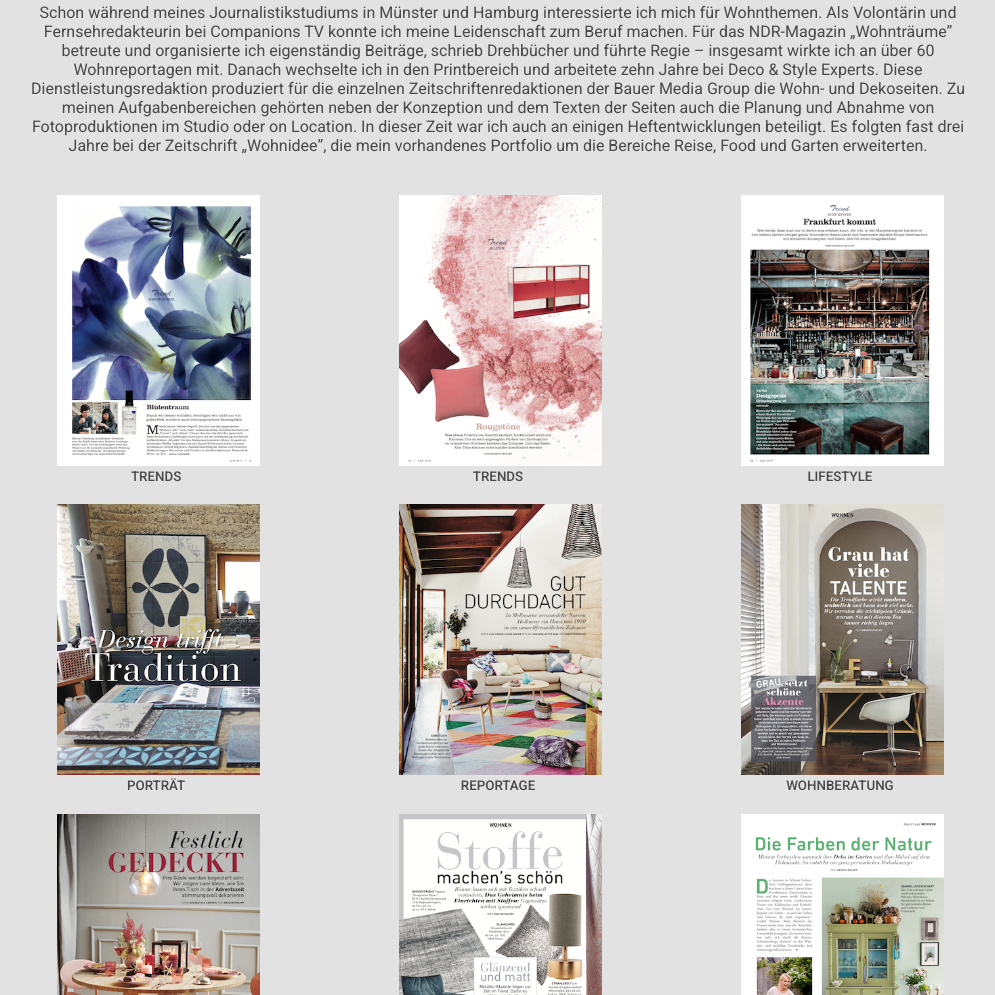
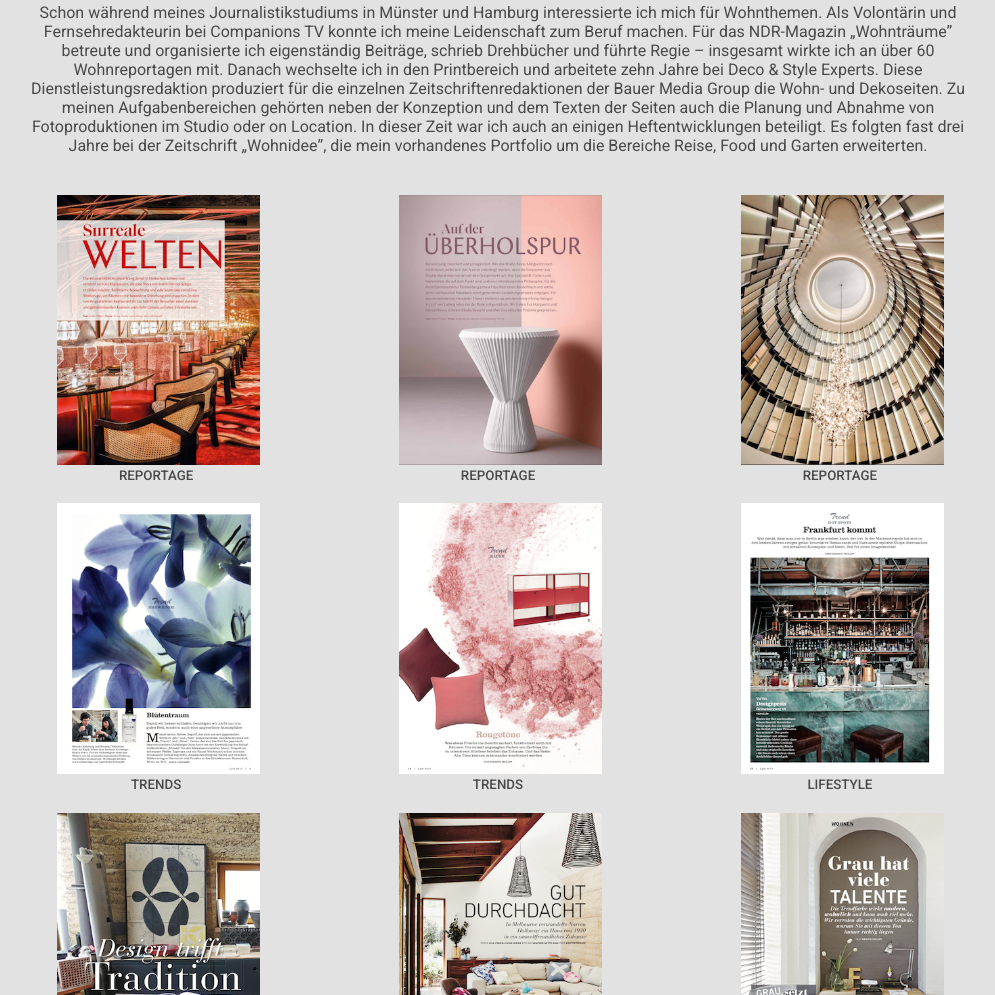
Before and after one commit to krissinella/website, a plain HTML site: page docs/index.html in a window 1280 px wide. Shown: the part 1659-2654 px from the top of the page, without its empty margins (142-1137 px from the left). Drawn offline with Linux system fonts and the light colour scheme.

Commit message:
Added new PDFs

```diff
--- a/docs/index.html
+++ b/docs/index.html
@@ -81,6 +81,9 @@ In dieser Zeit war ich auch an einigen Heftentwicklungen beteiligt.
 Es folgten fast drei Jahre bei der Zeitschrift „Wohnidee”, die mein vorhandenes Portfolio um die Bereiche Reise, Food und Garten erweiterten.
   </p>
   <div class="covers">
+  <div class="covers-elements"><a href="pdf/reportage/20181201_JinGui.pdf" target="_blank"><img src="pdf/reportage/20181201_JinGui.png" alt="Trends"><br>Reportage</a></div>
+  <div class="covers-elements"><a href="pdf/reportage/20181201_BesauMarguerre.pdf" target="_blank"><img src="pdf/reportage/20181201_BesauMarguerre.png" alt="Trends"><br>Reportage</a></div>
+  <div class="covers-elements"><a href="pdf/reportage/20181201_HotelTheFontenay.pdf" target="_blank"><img src="pdf/reportage/20181201_HotelTheFontenay.png" alt="Trends"><br>Reportage</a></div>
   <div class="covers-elements"><a href="pdf/trends/20180710_170209.pdf" target="_blank"><img src="pdf/trends/20180710_170209.png" alt="Trends"><br>Trends</a></div>
   <div class="covers-elements"><a href="pdf/trends/20180710_170244.pdf" target="_blank"><img src="pdf/trends/20180710_170244.png" alt="Trends"><br>Trends</a></div>
   <div class="covers-elements"><a href="pdf/lifestyle/20180710_170320.pdf" target="_blank"><img src="pdf/lifestyle/20180710_170320.png" alt="Lifestyle"><br>Lifestyle</a></div>
```
Also changed, not shown: docs/pdf/reportage/20181201_BesauMarguerre.png (added), docs/pdf/reportage/20181201_HotelTheFontenay-2.png (added), docs/pdf/reportage/20181201_HotelTheFontenay.png (added), docs/pdf/reportage/20181201_JinGui.png (added), 3 other files.
